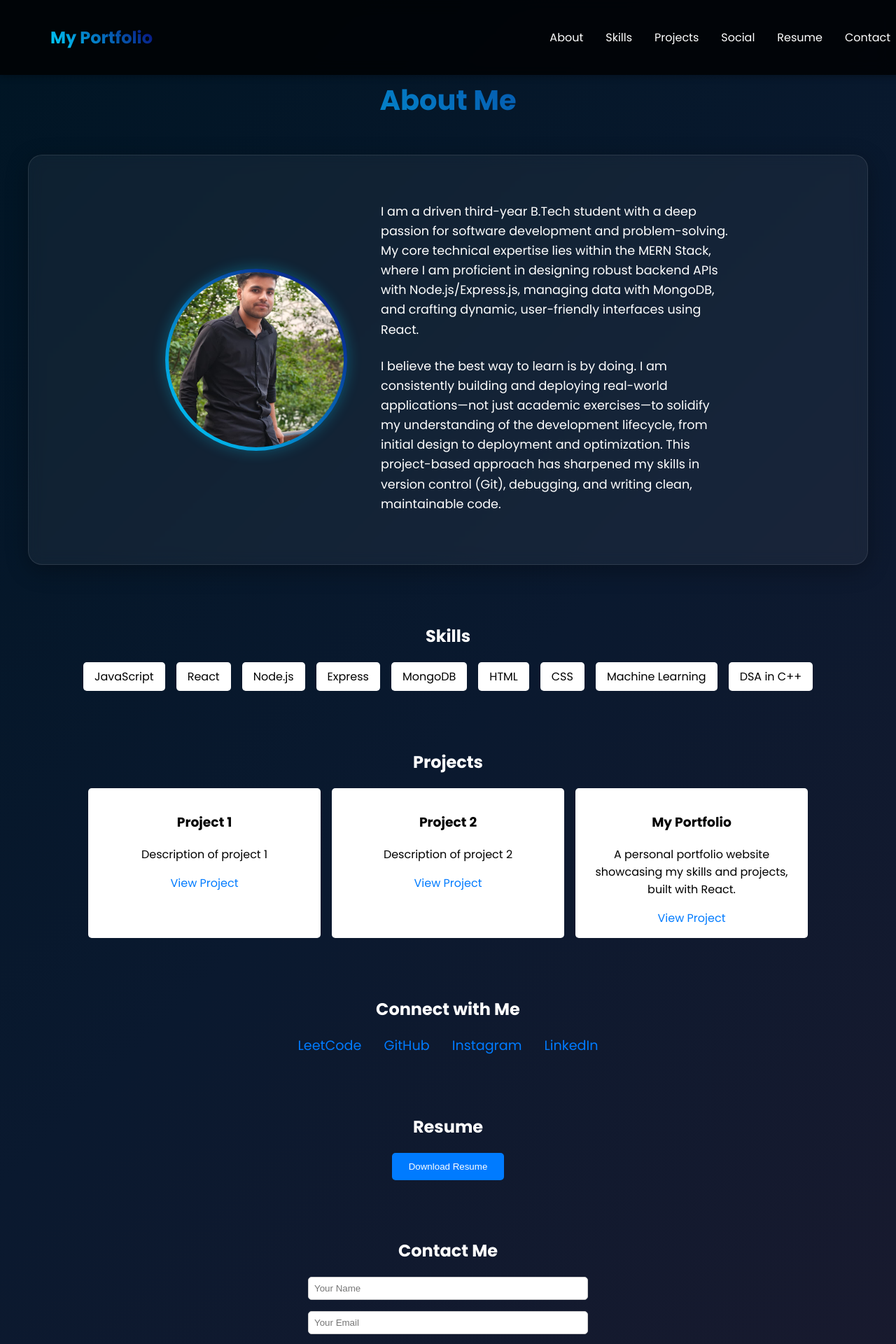
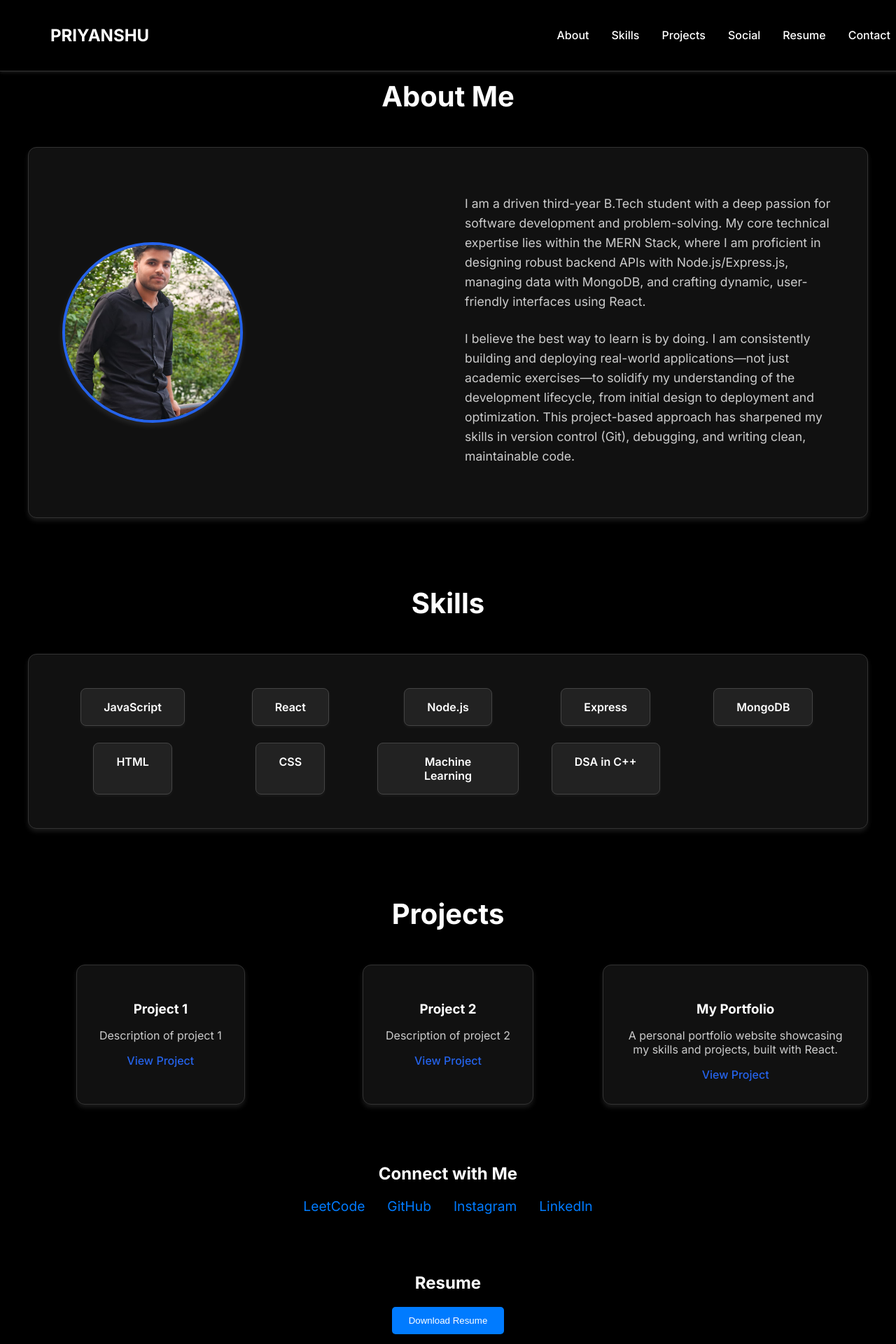
Before and after one commit to Priyanshu055/portfolio_backend, a React (Create React App) app in the folder fronted/: page / in a window 1280 px wide. Shown: the top 1920 px of the page at 70% size. Built offline with nearby package versions, Linux system fonts and the light colour scheme.

Commit message:
Update portfolio to professional dark theme with grid layouts and hover effects

```diff
--- a/fronted/src/App.css
+++ b/fronted/src/App.css
@@ -1,11 +1,11 @@
-@import url('https://fonts.googleapis.com/css2?family=Poppins:wght@300;400;600;700&display=swap');
+@import url('https://fonts.googleapis.com/css2?family=Inter:wght@300;400;500;600;700&display=swap');
 
 .App {
-  font-family: 'Poppins', sans-serif;
+  font-family: 'Inter', sans-serif;
   margin: 0;
   padding: 0;
-  background: linear-gradient(135deg, #001524 0%, #0a192f 50%, #1a1a2e 100%);
-  color: white;
+  background: #000000;
+  color: #ffffff;
   min-height: 100vh;
 }
 
--- a/fronted/src/components/About.css
+++ b/fronted/src/components/About.css
@@ -9,43 +9,32 @@
   font-size: 2.5rem;
   font-weight: 700;
   margin-bottom: 3rem;
-  background: linear-gradient(45deg, #00d4ff, #090979);
-  -webkit-background-clip: text;
-  -webkit-text-fill-color: transparent;
-  background-clip: text;
+  color: #ffffff;
 }
 
 .about-content {
-  display: flex;
+  display: grid;
+  grid-template-columns: 1fr 1fr;
+  gap: 3rem;
   align-items: center;
-  gap: 3rem;
-  justify-content: center;
-  flex-wrap: wrap;
-  background: rgba(255, 255, 255, 0.05);
-  backdrop-filter: blur(10px);
-  border-radius: 20px;
+  background: #111111;
+  border-radius: 12px;
   padding: 3rem;
-  box-shadow: 0 8px 32px rgba(0, 0, 0, 0.3);
-  border: 1px solid rgba(255, 255, 255, 0.1);
-  animation: fadeInUp 1s ease-out;
+  box-shadow: 0 4px 6px rgba(255, 255, 255, 0.1);
+  border: 1px solid #333;
+  transition: transform 0.3s ease, box-shadow 0.3s ease;
 }
 
-@keyframes fadeInUp {
-  from {
-    opacity: 0;
-    transform: translateY(30px);
-  }
-  to {
-    opacity: 1;
-    transform: translateY(0);
-  }
+.about-content:hover {
+  transform: translateY(-5px);
+  box-shadow: 0 8px 12px rgba(255, 255, 255, 0.2);
 }
 
 .about-text {
   text-align: left;
-  max-width: 500px;
   font-size: 1.1rem;
   line-height: 1.6;
+  color: #cccccc;
 }
 
 .about-text p {
@@ -57,26 +46,23 @@
   height: 250px;
   border-radius: 50%;
   object-fit: cover;
-  border: 5px solid transparent;
-  background: linear-gradient(45deg, #00d4ff, #090979) border-box;
-  box-shadow: 0 0 20px rgba(0, 212, 255, 0.3);
-  transition: transform 0.3s ease, box-shadow 0.3s ease;
+  border: 4px solid #2563eb;
+  box-shadow: 0 4px 8px rgba(255, 255, 255, 0.1);
+  transition: transform 0.3s ease;
 }
 
 .profile-pic:hover {
   transform: scale(1.05);
-  box-shadow: 0 0 30px rgba(0, 212, 255, 0.5);
 }
 
 @media (max-width: 768px) {
   .about-content {
-    flex-direction: column;
+    grid-template-columns: 1fr;
     text-align: center;
     gap: 2rem;
   }
 
   .about-text {
-    max-width: 100%;
     text-align: center;
   }
 
--- a/fronted/src/components/Contact.css
+++ b/fronted/src/components/Contact.css
@@ -1,35 +1,83 @@
 .contact {
   padding: 2rem;
   text-align: center;
+  max-width: 1200px;
+  margin: 0 auto;
+}
+
+.contact h2 {
+  font-size: 2.5rem;
+  font-weight: 700;
+  margin-bottom: 3rem;
+  color: #ffffff;
 }
 
 .contact form {
-  max-width: 400px;
+  max-width: 600px;
   margin: 0 auto;
-  display: flex;
-  flex-direction: column;
+  display: grid;
+  grid-template-columns: 1fr 1fr;
   gap: 1rem;
+  background: #111111;
+  padding: 3rem;
+  border-radius: 12px;
+  box-shadow: 0 4px 6px rgba(255, 255, 255, 0.1);
+  border: 1px solid #333;
+  transition: transform 0.3s ease, box-shadow 0.3s ease;
+}
+
+.contact form:hover {
+  transform: translateY(-5px);
+  box-shadow: 0 8px 12px rgba(255, 255, 255, 0.2);
 }
 
 .contact input, .contact textarea {
-  padding: 0.5rem;
-  border: 1px solid #ccc;
-  border-radius: 5px;
+  padding: 1rem;
+  border: 1px solid #444;
+  border-radius: 8px;
+  font-size: 1rem;
+  background: #222222;
+  color: #ffffff;
+  transition: border-color 0.3s ease;
+}
+
+.contact input:focus, .contact textarea:focus {
+  outline: none;
+  border-color: #2563eb;
 }
 
 .contact textarea {
-  height: 100px;
+  height: 150px;
+  grid-column: span 2;
 }
 
 .contact button {
-  background-color: #28a745;
+  background-color: #2563eb;
   color: white;
   border: none;
-  padding: 0.75rem;
-  border-radius: 5px;
+  padding: 1rem;
+  border-radius: 8px;
   cursor: pointer;
+  font-size: 1rem;
+  font-weight: 600;
+  transition: background-color 0.3s ease;
+  grid-column: span 2;
 }
 
 .contact button:hover {
-  background-color: #218838;
+  background-color: #1d4ed8;
 }
+
+@media (max-width: 768px) {
+  .contact form {
+    grid-template-columns: 1fr;
+  }
+
+  .contact textarea {
+    grid-column: span 1;
+  }
+
+  .contact button {
+    grid-column: span 1;
+  }
+}
--- a/fronted/src/components/Header.css
+++ b/fronted/src/components/Header.css
@@ -1,13 +1,13 @@
 .header {
-  background: rgba(0, 0, 0, 0.8);
-  backdrop-filter: blur(10px);
-  color: white;
+  background: #000000;
+  color: #ffffff;
   padding: 1rem 2rem;
   position: fixed;
   top: 0;
   width: 100%;
   z-index: 1000;
-  box-shadow: 0 2px 10px rgba(0, 0, 0, 0.3);
+  box-shadow: 0 2px 4px rgba(255, 255, 255, 0.1);
+  border-bottom: 1px solid #333;
 }
 
 .header nav {
@@ -21,10 +21,14 @@
 .header h1 {
   font-weight: 700;
   font-size: 1.5rem;
-  background: linear-gradient(45deg, #00d4ff, #090979);
-  -webkit-background-clip: text;
-  -webkit-text-fill-color: transparent;
-  background-clip: text;
+  color: #ffffff;
+  transition: color 0.3s ease, transform 0.3s ease;
+  cursor: pointer;
+}
+
+.header h1:hover {
+  color: #2563eb;
+  transform: scale(1.05);
 }
 
 .header ul {
@@ -34,29 +38,22 @@
 }
 
 .header a {
-  color: white;
+  color: #ffffff;
   text-decoration: none;
-  font-weight: 400;
-  transition: all 0.3s ease;
-  position: relative;
+  font-weight: 500;
+  transition: color 0.3s ease;
 }
 
 .header a:hover {
-  color: #00d4ff;
-  transform: translateY(-2px);
+  color: #2563eb;
 }
 
-.header a::after {
-  content: '';
-  position: absolute;
-  width: 0;
-  height: 2px;
-  bottom: -5px;
-  left: 0;
-  background: linear-gradient(45deg, #00d4ff, #090979);
-  transition: width 0.3s ease;
+@media (max-width: 768px) {
+  .header ul {
+    gap: 1rem;
+  }
+
+  .header a {
+    font-size: 0.9rem;
+  }
 }
-
-.header a:hover::after {
-  width: 100%;
-}
--- a/fronted/src/components/Header.js
+++ b/fronted/src/components/Header.js
@@ -5,7 +5,7 @@ const Header = () => {
   return (
     <header className="header">
       <nav>
-        <h1>My Portfolio</h1>
+        <h1>PRIYANSHU</h1>
         <ul>
           <li><a href="#about">About</a></li>
           <li><a href="#skills">Skills</a></li>
--- a/fronted/src/components/Projects.css
+++ b/fronted/src/components/Projects.css
@@ -1,24 +1,55 @@
 .projects {
   padding: 2rem;
   text-align: center;
+  max-width: 1200px;
+  margin: 0 auto;
+}
+
+.projects h2 {
+  font-size: 2.5rem;
+  font-weight: 700;
+  margin-bottom: 3rem;
+  color: #ffffff;
 }
 
 .projects-list {
-  display: flex;
-  flex-wrap: wrap;
-  justify-content: center;
-  gap: 1rem;
+  display: grid;
+  grid-template-columns: repeat(auto-fit, minmax(300px, 1fr));
+  gap: 2rem;
+  justify-items: center;
 }
 
 .project {
-  background-color: white;
-  color: black;
-  padding: 1rem;
-  border-radius: 5px;
-  width: 300px;
+  background: #111111;
+  color: #ffffff;
+  padding: 2rem;
+  border-radius: 12px;
+  box-shadow: 0 4px 6px rgba(255, 255, 255, 0.1);
+  border: 1px solid #333;
+  transition: transform 0.3s ease, box-shadow 0.3s ease;
+}
+
+.project:hover {
+  transform: translateY(-5px);
+  box-shadow: 0 8px 12px rgba(255, 255, 255, 0.2);
+}
+
+.project h3 {
+  margin-bottom: 1rem;
+  color: #ffffff;
+}
+
+.project p {
+  margin-bottom: 1rem;
+  color: #cccccc;
 }
 
 .project a {
-  color: #007bff;
+  color: #2563eb;
   text-decoration: none;
+  font-weight: 500;
 }
+
+.project a:hover {
+  text-decoration: underline;
+}
--- a/fronted/src/components/Skills.css
+++ b/fronted/src/components/Skills.css
@@ -1,18 +1,62 @@
 .skills {
   padding: 2rem;
   text-align: center;
+  max-width: 1200px;
+  margin: 0 auto;
+}
+
+.skills h2 {
+  font-size: 2.5rem;
+  font-weight: 700;
+  margin-bottom: 3rem;
+  color: #ffffff;
 }
 
 .skills-list {
-  display: flex;
-  flex-wrap: wrap;
-  justify-content: center;
-  gap: 1rem;
+  display: grid;
+  grid-template-columns: repeat(auto-fit, minmax(200px, 1fr));
+  gap: 1.5rem;
+  justify-items: center;
+  background: #111111;
+  border-radius: 12px;
+  padding: 3rem;
+  box-shadow: 0 4px 6px rgba(255, 255, 255, 0.1);
+  border: 1px solid #333;
+  transition: transform 0.3s ease, box-shadow 0.3s ease;
+}
+
+.skills-list:hover {
+  transform: translateY(-5px);
+  box-shadow: 0 8px 12px rgba(255, 255, 255, 0.2);
 }
 
 .skill {
-  background-color: white;
-  color: black;
-  padding: 0.5rem 1rem;
-  border-radius: 5px;
+  background: #222222;
+  color: #ffffff;
+  padding: 1rem 2rem;
+  border-radius: 8px;
+  border: 1px solid #444;
+  font-weight: 600;
+  font-size: 1rem;
+  transition: all 0.3s ease;
+  box-shadow: 0 2px 4px rgba(255, 255, 255, 0.05);
 }
+
+.skill:hover {
+  transform: translateY(-5px);
+  box-shadow: 0 8px 12px rgba(255, 255, 255, 0.2);
+  background: #333333;
+  border-color: #2563eb;
+}
+
+@media (max-width: 768px) {
+  .skills-list {
+    grid-template-columns: repeat(auto-fit, minmax(150px, 1fr));
+    padding: 2rem;
+  }
+
+  .skill {
+    padding: 0.8rem 1.5rem;
+    font-size: 0.9rem;
+  }
+}
```
Also changed, not shown: 1 other file (tests, documents, lock files or other folders).
